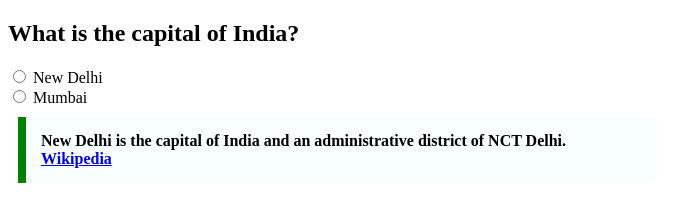
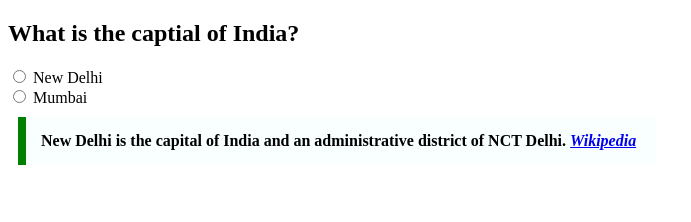
Before and after one commit to acciojob/trivia-712Kunal, a website: page main.html in a window 1280 px wide. Shown: the whole page, without its empty margins (0-691 px from the left). Drawn offline with Linux system fonts and the light colour scheme.

Commit message:
created a submission

```diff
--- a/main.html
+++ b/main.html
@@ -1,11 +1,9 @@
 <!DOCTYPE html>
-
 <html>
-
 <head>
-	<title>Quize Questions</title>
+    <title>Quiz Questions</title>
     <style>
-		blockquote{
+        blockquote {
             max-width: 600px;
             margin: 10px;
             padding: 15px;
@@ -15,26 +13,20 @@
         }
     </style>
 </head>
+<body>
+    <h2>What is the captial of India?</h2>
 
-<body>
-	<!-- the entire body must be written by student -->
-	<h2>What is the capital of India?</h2>
     <input type="radio" id="newdelhi" name="capital">
     <label for="newdelhi">New Delhi</label>
-
     <br>
-
     <input type="radio" id="mumbai" name="capital">
     <label for="mumbai">Mumbai</label>
 
-	<blockquote>
+    <blockquote cite="https://en.wikipedia.org/wiki/New_Delhi">
         New Delhi is the capital of India and an administrative district of NCT Delhi.
-		<br>
-		<a href="https://en.wikipedia.org/wiki/New_Delhi">Wikipedia</a>
+        <cite><a href="https://en.wikipedia.org/wiki/New_Delhi">Wikipedia</a></cite>
     </blockquote>
-    <script type="text/javascript" src="./script.js">
-</script>
 
+    <script type="text/javascript" src="./script.js"></script>
 </body>
-
 </html>
```
Lines whose indentation alone changed are shown as unchanged.
